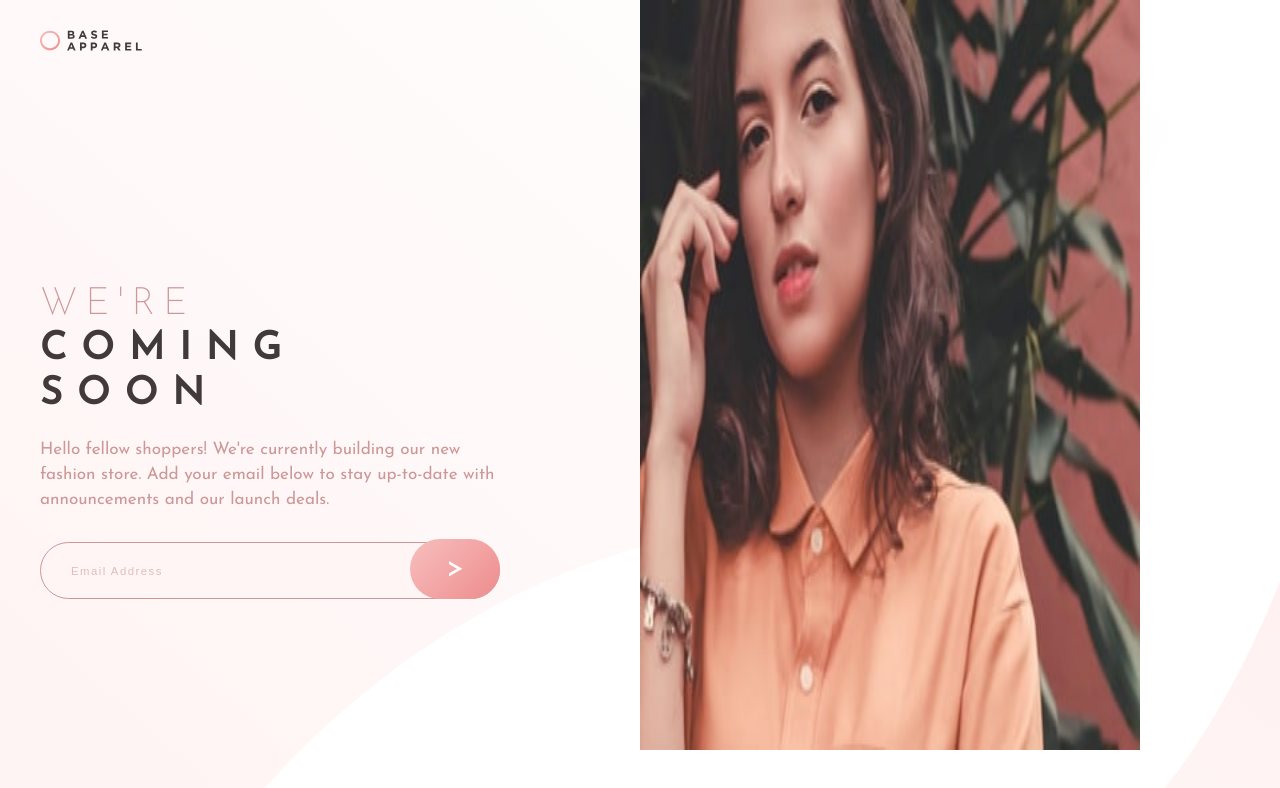
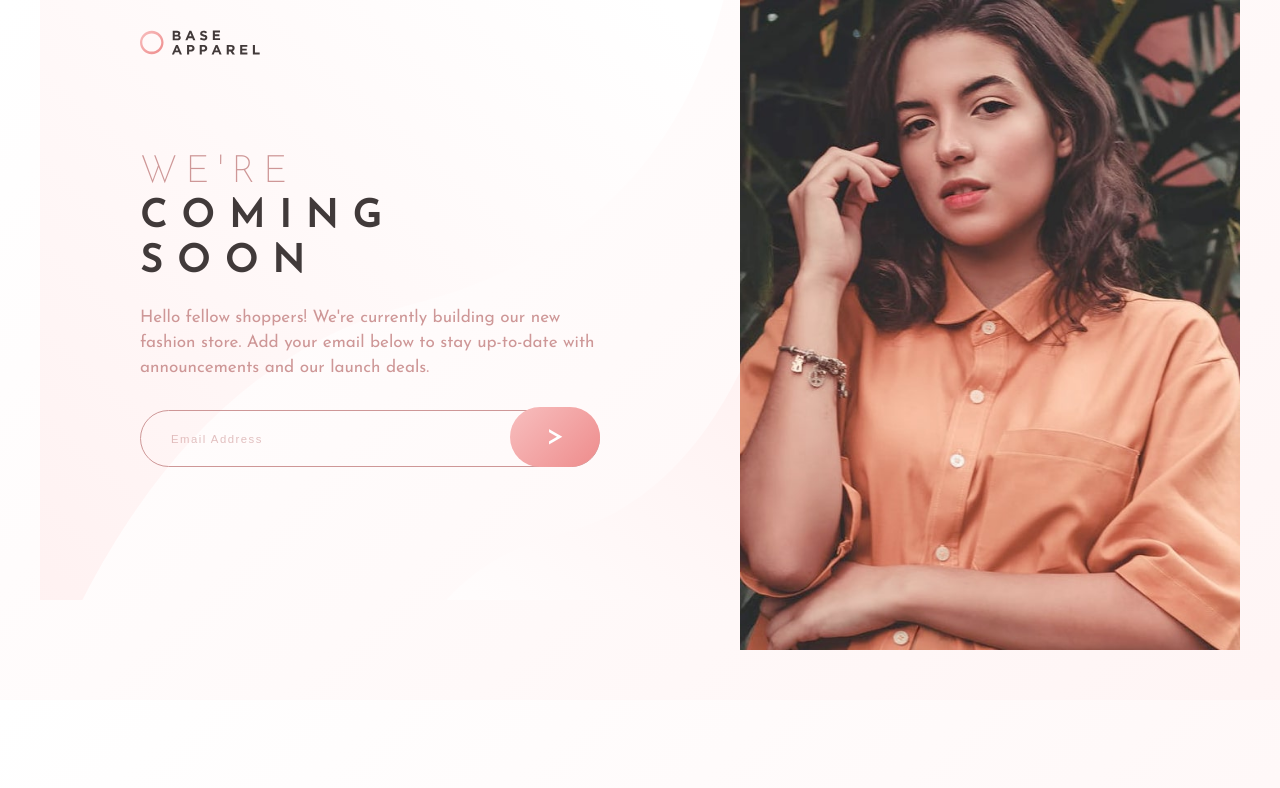
Before and after one commit to Eminence14/base-apparel-coming-soon, a plain HTML site: page index.html in a window 1280 px wide. Drawn offline with Linux system fonts and the light colour scheme.

```diff
--- a/index.html
+++ b/index.html
@@ -11,7 +11,10 @@
 <body>
   <div class="container">
     <img src="/images/logo.svg" alt="" id="logo">
-    <img src="/images/hero-mobile.jpg" alt="" id="heroMob" class="hero">
+    <picture id="pic">
+      <source media="(min-width: 1200px)" srcset="images\hero-desktop.jpg">
+      <img src="/images/hero-mobile.jpg" alt="" class="hero">
+    </picture>
     <!-- <img src="/images/hero-desktop.jpg" alt="" id="heroDesk" class="hero"> -->
     <div class="texts">
       <header>
--- a/style.css
+++ b/style.css
@@ -111,13 +111,8 @@ input::placeholder {
     body {
         padding-bottom: 0px;
         font-size: 19px;
-         background-image: url('/images/bg-pattern-desktop.svg');
-        background-repeat: no-repeat;
-        background-size: 100%;
-    }
-    .texts {
-        text-align: left;
-        padding-right: 100px;
+
+        height: 700px;
     }
     header #colorHeader {
         font-family: JosefinLight, sans-serif;
@@ -135,25 +130,39 @@ input::placeholder {
         line-height: 25px;
     }
     img#logo {
-        max-width: 22%;
+        grid-column: 2/3;
+        max-width: 25%;
     }
     .container {
         display: grid;
         max-width: 1200px;
-        grid-template-columns: 600px 500px;
-        grid-template-rows: auto;
-
+        grid-template-columns: 1fr  600px 500px;
+        grid-template-rows: 150px 450px;
+        background-image: url('/images/bg-pattern-desktop.svg');
+        background-repeat: no-repeat;
+        background-size: 60%;
+    }
+    #pic {
+        height: 400px;
+        width: auto;
+        grid-row: 1/-1;
+        grid-column: 3/4;
+    }
+     .texts {
+        text-align: left;
+        padding-right: 100px;
+        grid-column: 2/3;
+        grid-row: 2/3;
     }
     img.hero {
-        grid-row: 1/3;
-        grid-column: 2/3;
-        height: 100vh;
+        height: 700px;
         width: 100%;
     }
     input {
         width: 92%;
         margin-top: 10px;
         padding: 20px 30px;
+        background-color: transparent;
     }
     #enter {
         text-align: center;
```
